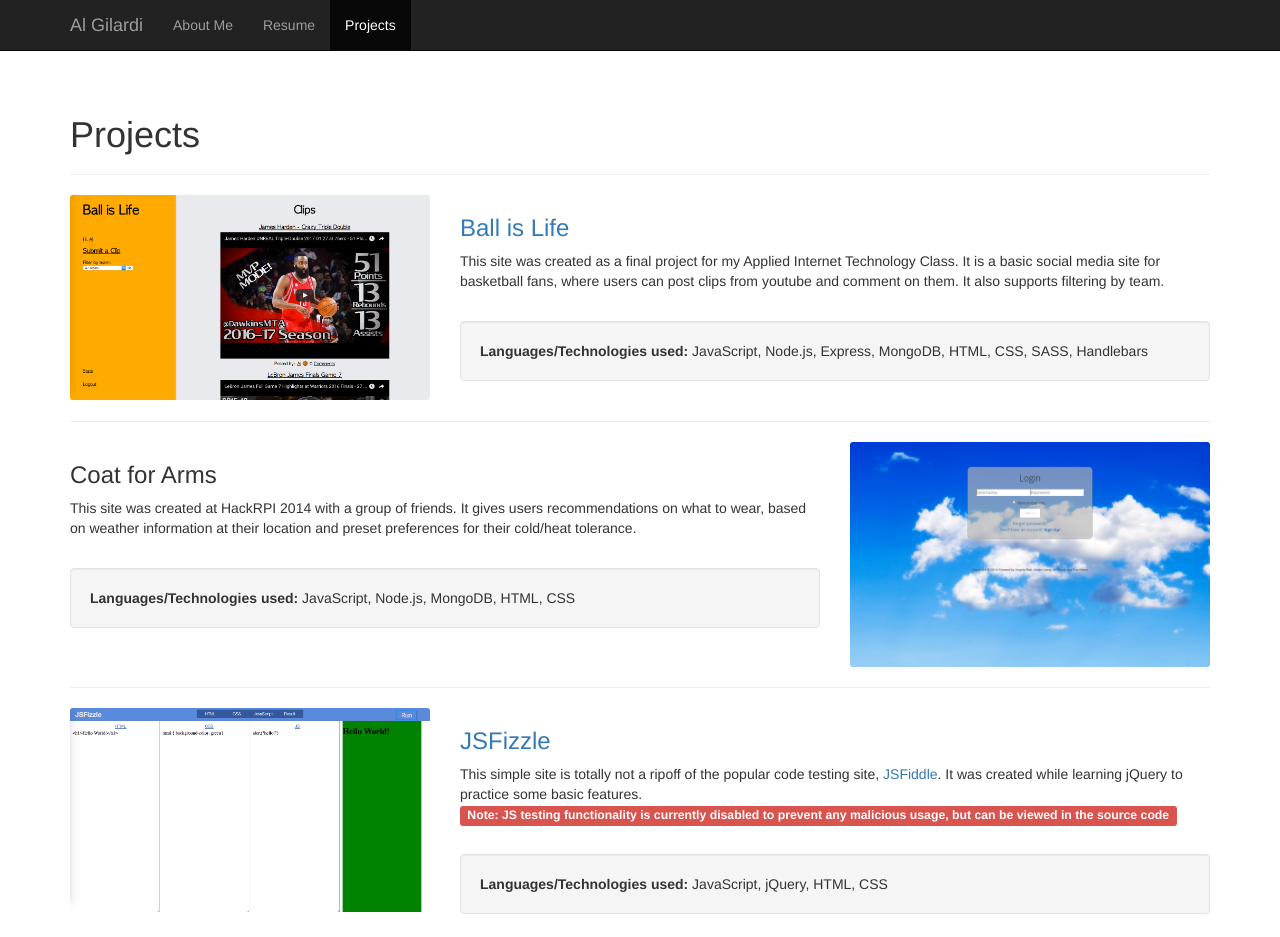
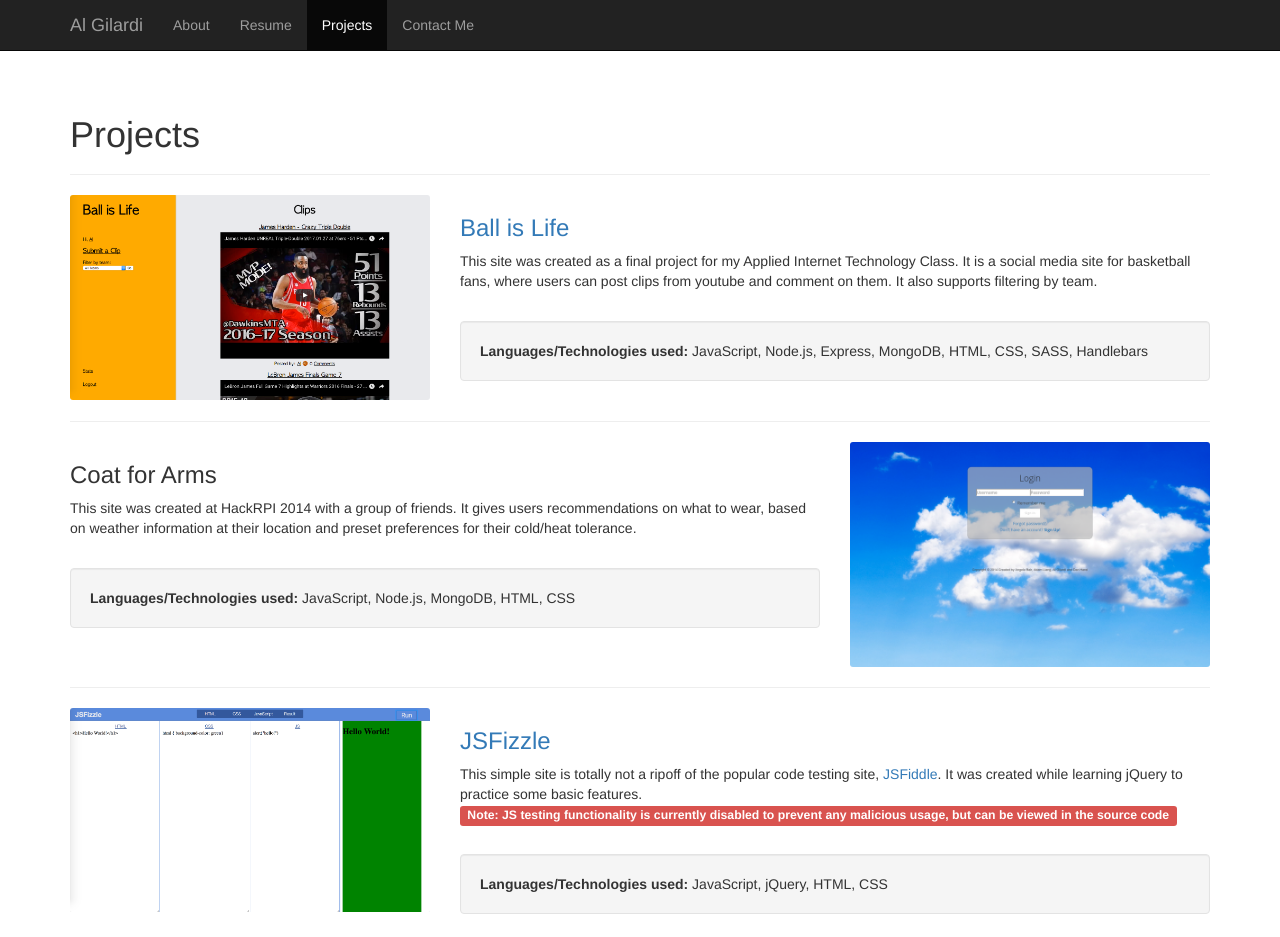
Before and after one commit to algilardi/algilardi.github.io, a plain HTML site: page projects/index.html in a window 1280 px wide. Shown: the top 937 px of the page. Drawn offline with nearby package versions, Linux system fonts and the light colour scheme.

Commit message:
updated resume and added contact link

```diff
--- a/projects/index.html
+++ b/projects/index.html
@@ -35,9 +35,10 @@
 
         <div id="navbar" class="collapse navbar-collapse">
           <ul class="nav navbar-nav">
-            <li> <a href="../">About Me</a></li>
-            <li> <a href="../resume/">Resume</a></li>
-            <li class="active"> <a href="./">Projects</a></li>
+              <li> <a href="../">About</a></li>
+              <li> <a href="../resume/">Resume</a></li>
+              <li class="active"> <a href="../projects/">Projects</a></li>
+              <li> <a href="mailto:algilardi95@gmail.com" target="_top">Contact Me</a> </li>
           </ul>
         </div>
       </div>
@@ -55,7 +56,7 @@
         </div>
         <div class="col-sm-7 col-md-8 col-lg-8">
           <h3><a href="http://ag-ball-is-life.herokuapp.com/" target="_blank">Ball is Life</a></h3>
-          <p>This site was created as a final project for my Applied Internet Technology Class. It is a basic social media site for basketball fans, where users can post clips from youtube and comment on them. It also supports filtering by team.<br><br></p>
+          <p>This site was created as a final project for my Applied Internet Technology Class. It is a social media site for basketball fans, where users can post clips from youtube and comment on them. It also supports filtering by team.<br><br></p>
           <p class="langs well"><strong>Languages/Technologies used:</strong> JavaScript, Node.js, Express, MongoDB, HTML, CSS, SASS, Handlebars</p>
         </div>
       </div>
```
Also changed, not shown: index.html (+3 -2 lines), resume/index.html (+4 -3 lines), 1 other file.
